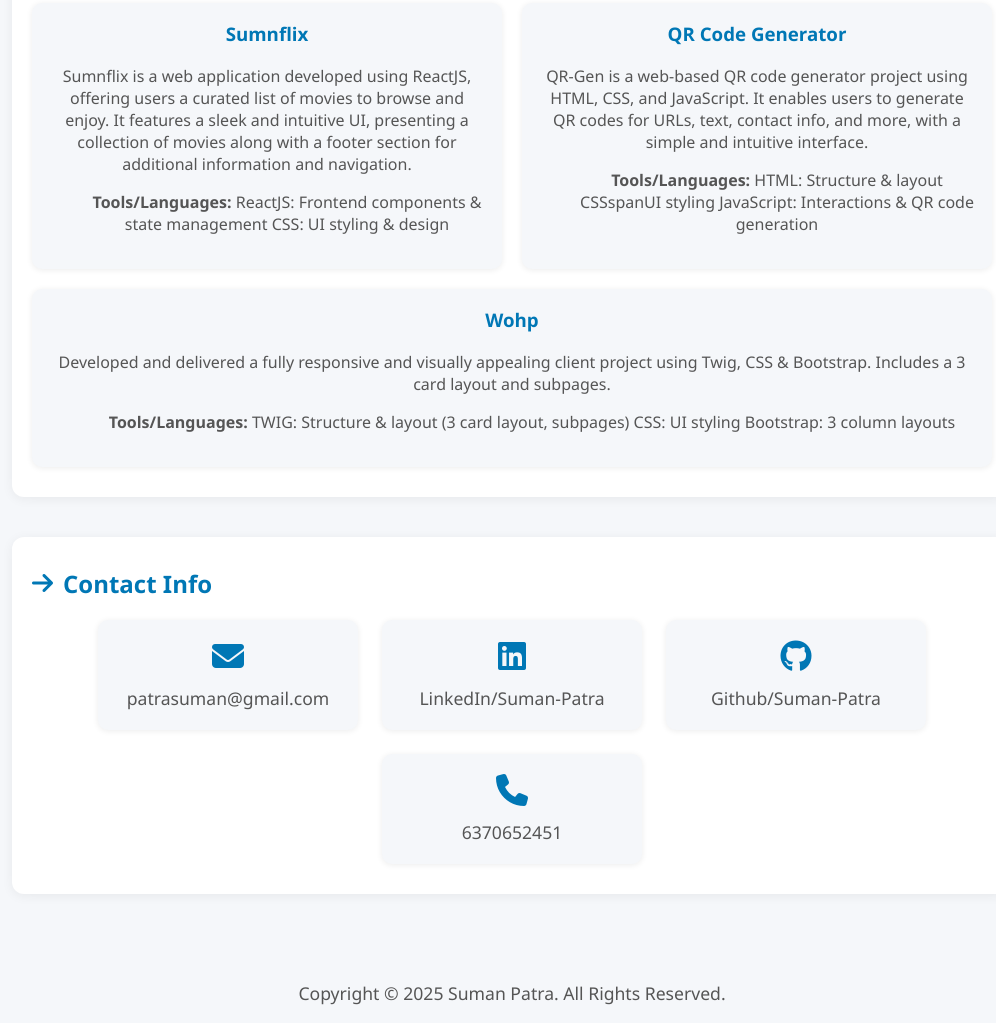
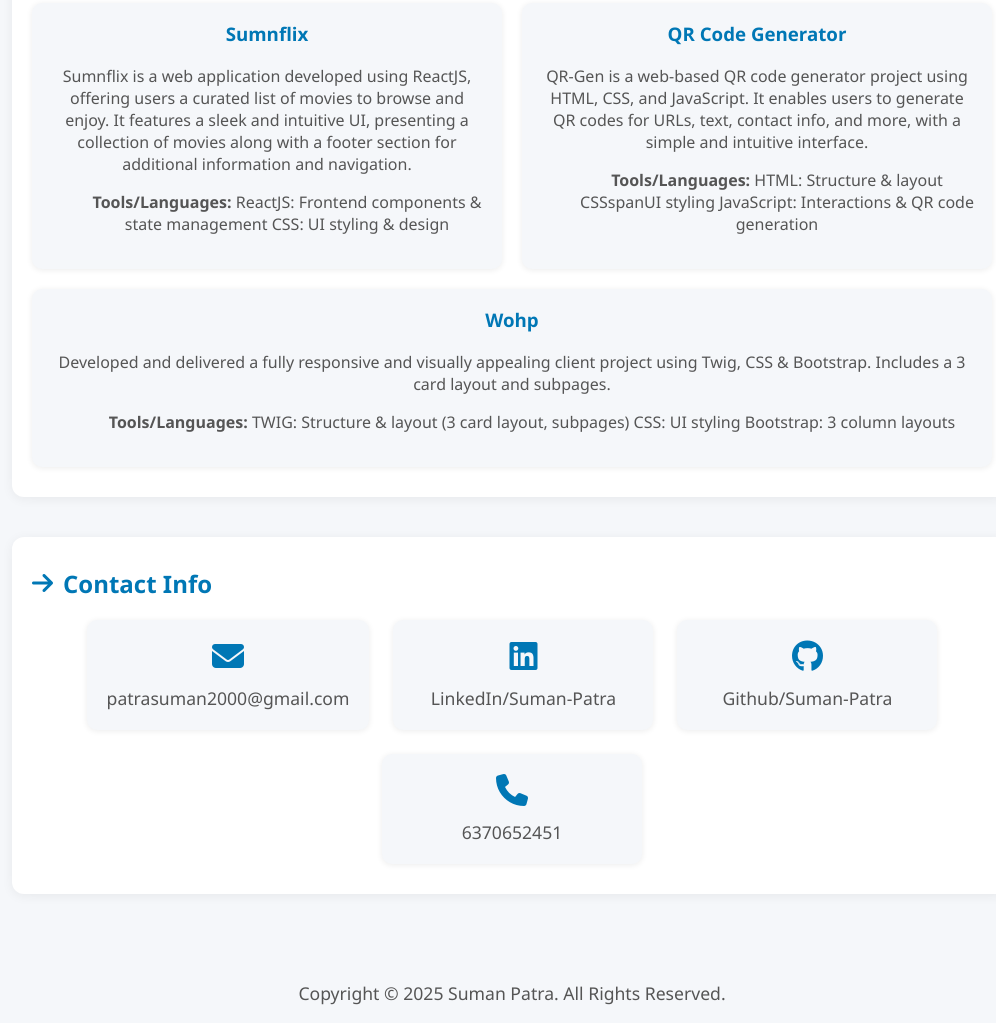
Before and after one commit to sumanpatra-123/Sumans_Portfolio, a plain HTML site: page portfolio-website/index.html in a window 1280 px wide. Shown: the part 1263-2286 px from the top of the page, without its empty margins (128-1124 px from the left). Drawn offline with Linux system fonts and the light colour scheme.

Commit message:
Update email address in contact info

```diff
--- a/portfolio-website/index.html
+++ b/portfolio-website/index.html
@@ -109,7 +109,7 @@
                 <div class="contact-card">
                     <i class="fa fa-envelope"></i>
                     <!-- <span>Email</span> -->
-                    <a href="mailto:sumanpatra@gmail.com">patrasuman@gmail.com</a>
+                    <a href="mailto:sumanpatra@gmail.com">patrasuman2000@gmail.com</a>
                 </div>
                 <div class="contact-card">
                     <i class="fab fa-linkedin"></i>
```
